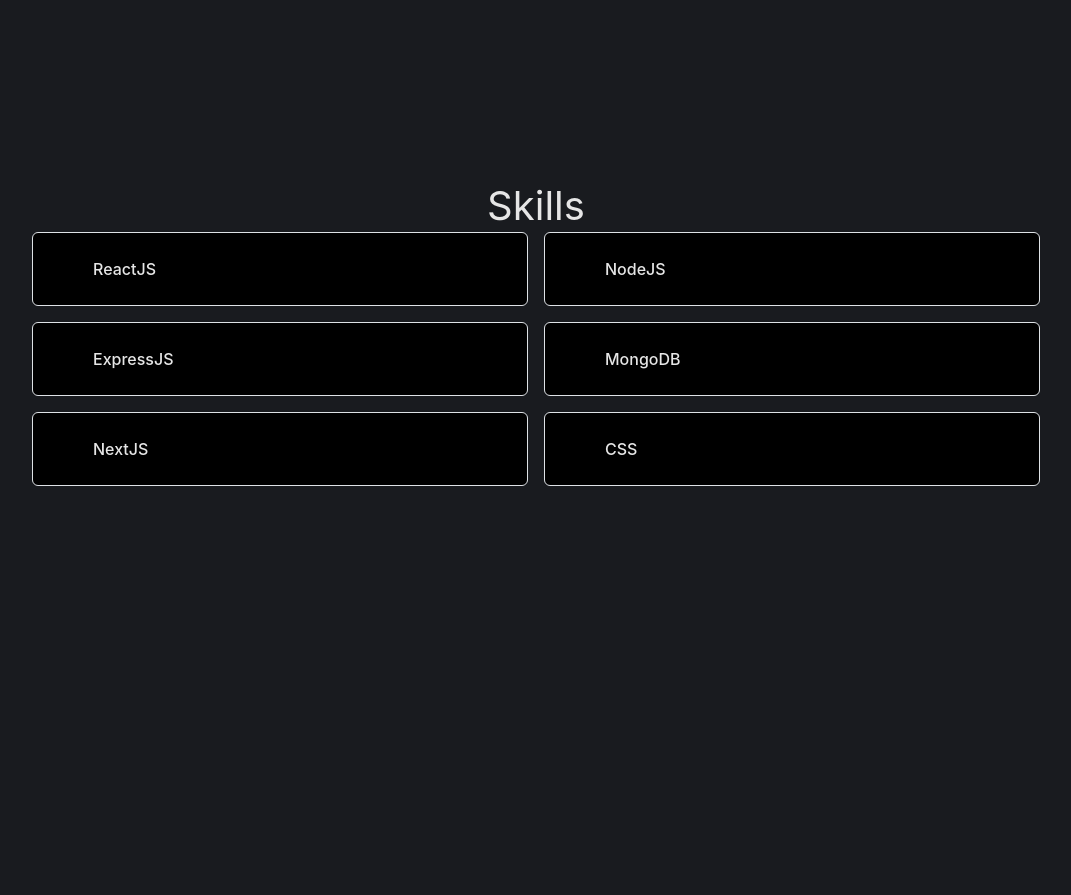
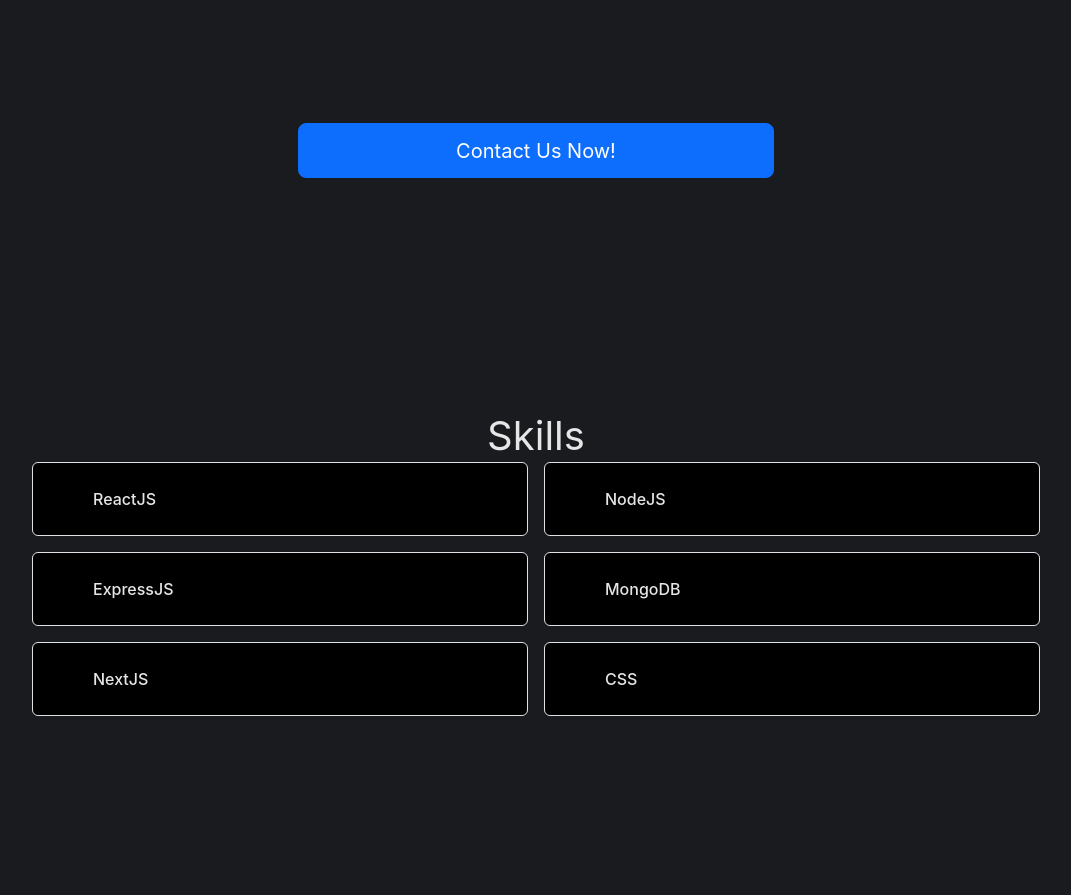
Before and after one commit to JRCcoding/Portfolio, a React (Create React App) app in the folder client/: page /services in a window 1280 px wide. Shown: the part 920-1815 px from the top of the page, without its empty margins (104-1175 px from the left). Built offline with nearby package versions, Linux system fonts and the light colour scheme; some icons are missing.

Commit message:
contact call to action on services screen

```diff
--- a/client/src/components/Contact.js
+++ b/client/src/components/Contact.js
@@ -17,15 +17,6 @@ const Contact = () => {
   }
   return (
     <div className='no-underline text-black visited:text-black hover:text-black container mb-20 '>
-      <Icon
-        icon='bx:code-alt'
-        className='content-center text-white w-20 h-20 mx-auto'
-        id='skills'
-      />
-      <h1 className='text-center text-3xl text-white' id='contact'>
-        Contact
-      </h1>
-
       <MDBCard className='contact_MDBCard animate__animated animate__fadeInLeft'>
         <MDBCardBody className='contact_form text-[#007bff]'>
           <Form onSubmit={handleSubmit}>
--- a/client/src/screens/HomeScreen.js
+++ b/client/src/screens/HomeScreen.js
@@ -12,6 +12,14 @@ const HomeScreen = ({ isMobile }) => {
         id='home'
       />{' '}
       <Personal style={{ marginBottom: '-50%' }} />
+      <Icon
+        icon='bx:code-alt'
+        className='content-center text-white w-20 h-20 mx-auto'
+        id='skills'
+      />
+      <h1 className='text-center text-3xl text-white' id='contact'>
+        Contact
+      </h1>
       <Contact />
       <ScrollButton />
     </div>
--- a/client/src/screens/ServicesScreen.js
+++ b/client/src/screens/ServicesScreen.js
@@ -1,9 +1,8 @@
 import { Icon } from '@iconify/react'
 import 'animate.css'
-import React from 'react'
+import React, { useState } from 'react'
 import { skills } from '../data'
-import { Col, Container, Row } from 'react-bootstrap'
-import ghLogo from '../images/github-mark-white.png'
+import { Button, Col, Container, Row } from 'react-bootstrap'
 import kk_ss from '../images/kk_ss.png'
 import lnc_ss from '../images/lnc_ss_2.png'
 import nolimit_ss from '../images/nolimit_ss.png'
@@ -11,8 +10,15 @@ import poke_ss from '../images/poke_ss.png'
 import swapi_ss from '../images/swapi_ss.png'
 import '../styles/Work.css'
 import ScrollButton from '../components/ScrollButton'
+import Contact from '../components/Contact'
 
 const Skills = () => {
+  const [hidden, setHidden] = useState(true)
+
+  const onClickContact = () => {
+    setHidden(!hidden)
+  }
+
   return (
     <div className='min-h-screen'>
       <Container>
@@ -56,6 +62,23 @@ const Skills = () => {
               truly immersive digital journey for your visitors. Let us help you
               transform your vision into a breathtaking online reality.
             </p>
+            <Button
+              variant='primary'
+              size='lg'
+              onClick={onClickContact}
+              hidden={!hidden}
+              style={{
+                marginTop: 175,
+                height: 55,
+                marginLeft: '25%',
+                marginRight: '25%',
+              }}
+            >
+              Contact Us Now!
+            </Button>
+            <div hidden={hidden}>
+              <Contact />
+            </div>
           </div>
         </div>
       </Container>
@@ -89,7 +112,7 @@ const Skills = () => {
           <Col className='mb-10'>
             <a
               href='https://lnctreats.com/'
-              className='text-2xl no-underline  visited: hover:text-green'
+              className='text-2xl no-underline  visited: hover:text-blue'
               target='_blank'
               rel='noreferrer'
             >
@@ -105,7 +128,7 @@ const Skills = () => {
           <Col className='mb-10'>
             <a
               href='https://nolimitfitness.us'
-              className='text-2xl no-underline  visited: hover:text-green'
+              className='text-2xl no-underline  visited: hover:text-blue'
               target='_blank'
               rel='noreferrer'
             >
@@ -121,7 +144,7 @@ const Skills = () => {
           <Col>
             <a
               href='https://jrccoding.github.io/KaitlynKing1.0/'
-              className='text-2xl no-underline  visited: hover:text-green'
+              className='text-2xl no-underline  visited: hover:text-blue'
               target='_blank'
               rel='noreferrer'
             >
@@ -142,7 +165,7 @@ const Skills = () => {
           <Col className='mb-10'>
             <a
               href='https://jrcpokeapp.surge.sh'
-              className='text-2xl no-underline  visited: hover:text-green'
+              className='text-2xl no-underline  visited: hover:text-blue'
               target='_blank'
               rel='noreferrer'
             >
@@ -157,7 +180,7 @@ const Skills = () => {
           <Col>
             <a
               href='https://jrcswapi.surge.sh/'
-              className='text-2xl no-underline  visited: hover:text-green'
+              className='text-2xl no-underline  visited: hover:text-blue'
               target='_blank'
               rel='noreferrer'
             >
```
Also changed, not shown: 11 other files (tests, documents, lock files or other folders).
